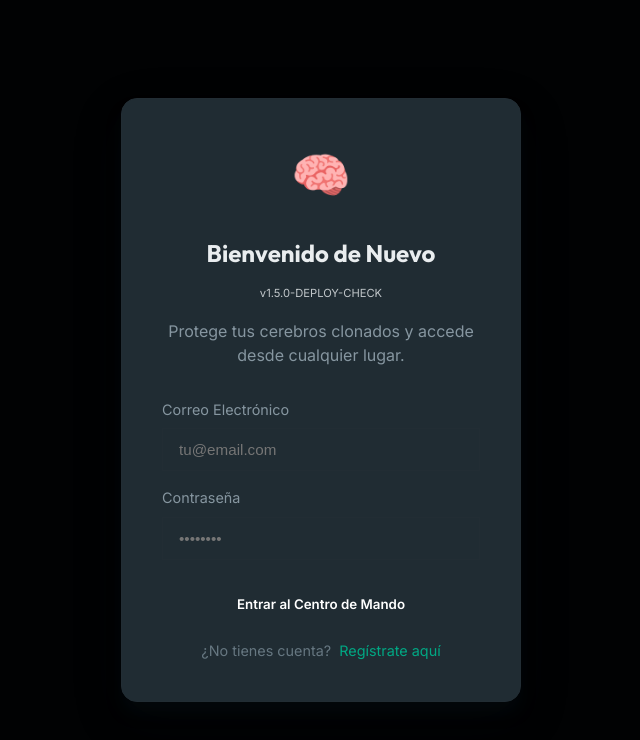
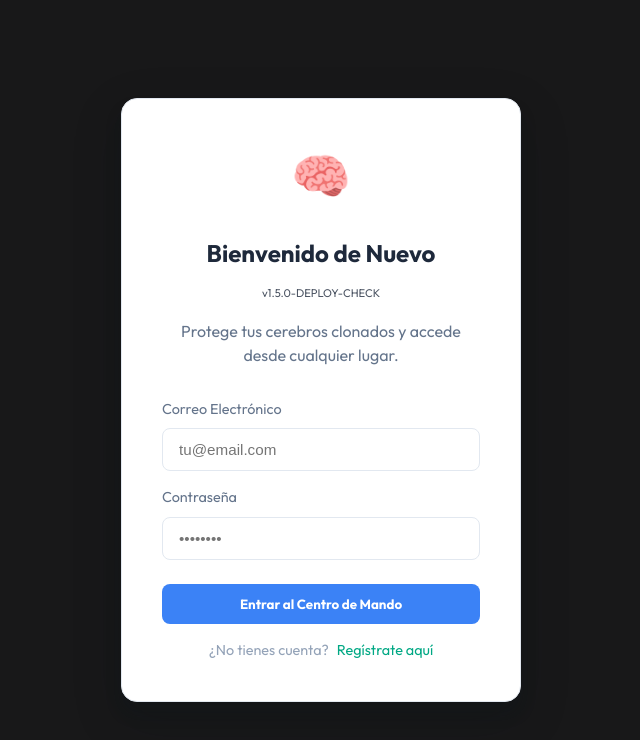
Before and after one commit to j7282/crm-brain-saas, a React (Vite) app in the folder ai-brain-dashboard/: page / in a window 1280 px wide. Shown: the top 740 px of the page, without its empty margins (319-959 px from the left). Built offline with nearby package versions, Linux system fonts and the light colour scheme.

Commit message:
fix: emergency restore of CSS variables, SPA routing and syntax fixes

```diff
--- a/ai-brain-dashboard/src/App.css
+++ b/ai-brain-dashboard/src/App.css
@@ -1,3 +1,40 @@
+:root {
+  /* -- Palette Navy Elite -- */
+  --bg-navy: #1a1f3c;        /* Navy Profundo Sidebar */
+  --bg-navy-light: #252b48;  /* Navy Aclante */
+  --accent-blue: #3b82f6;    /* Azul Principal */
+  --accent-blue-hover: #2563eb;
+  --accent-purple: #8b5cf6;  /* Acento para IA */
+
+  --bg-primary: #f8fafc;     /* Fondo de Chat */
+  --bg-secondary: #ffffff;   /* Fondo de Paneles */
+  --border-color: #e2e8f0;   /* Bordes Suaves */
+
+  --text-on-navy: #ffffff;
+  --text-primary: #1e293b;
+  --text-secondary: #64748b;
+  --text-tertiary: #94a3b8;
+
+  /* -- UI Tokens -- */
+  --sidebar-width: 260px;
+  --sidebar-collapsed: 72px;
+  --radius-sm: 8px;
+  --radius-md: 12px;
+  --font-body: 'Outfit', sans-serif;
+
+  --shadow-sm: 0 1px 2px 0 rgba(0, 0, 0, 0.05);
+  --shadow-md: 0 4px 6px -1px rgba(0, 0, 0, 0.1);
+
+  /* Legacy mapping for partial compatibility */
+  --wa-green: var(--accent-blue);
+  --wa-teal: var(--accent-blue);
+  --wa-bubble-sent: var(--accent-blue);
+  --wa-bubble-received: #ffffff;
+}
+
+/* Import Font */
+@import url('https://fonts.googleapis.com/css2?family=Outfit:wght@300;400;500;600;700&display=swap');
+
 /* WhatsApp Web Layout Styles */
 
 .app-container {
--- a/ai-brain-dashboard/src/App.jsx
+++ b/ai-brain-dashboard/src/App.jsx
@@ -13,8 +13,11 @@ import {
   Mic,
   Cpu,
   ShieldAlert,
-  Bot
-} from 'lucide-react' // Wait, I need to install lucide-react first. I will replace these with placeholders for now.
+  Bot,
+  Plus,
+  Smile,
+  Send
+} from 'lucide-react'
 
 function App() {
   const [isOnboarding, setIsOnboarding] = useState(true);
@@ -49,6 +52,7 @@ function App() {
   const [personalityForbidLinks, setPersonalityForbidLinks] = useState(false);
   const [isScraping, setIsScraping] = useState(false);
   const [isSidebarCollapsed, setIsSidebarCollapsed] = useState(false);
+  const [knowledgeUrl, setKnowledgeUrl] = useState('');
   const messagesEndRef = useRef(null);
 
   const scrollToBottom = () => {
@@ -214,7 +218,7 @@ function App() {
                 } else {
                   alert(data.error || "Algo salió mal");
                 }
-              } catch (err) {
+              } catch (_err) {
                 alert("Error de conexión con el servidor.");
               }
             }}
@@ -478,7 +482,7 @@ function App() {
                       setActiveBrainId(data._id);
                       setIsOnboarding(false);
                     }
-                  } catch (err) {
+                  } catch (_err) {
                     alert("Error guardando el cerebro.");
                   }
                 }}>
@@ -711,8 +715,8 @@ function App() {
                             className="chat-input"
                             placeholder="Escribe un mensaje aquí..."
                             rows="1"
-                            value={currentMessage}
-                            onChange={(e) => setCurrentMessage(e.target.value)}
+                            value={inputText}
+                            onChange={(e) => setInputText(e.target.value)}
                             onKeyDown={(e) => {
                               if (e.key === 'Enter' && !e.shiftKey) {
                                 e.preventDefault();
```
Also changed, not shown: 1 other file (tests, documents, lock files or other folders).
